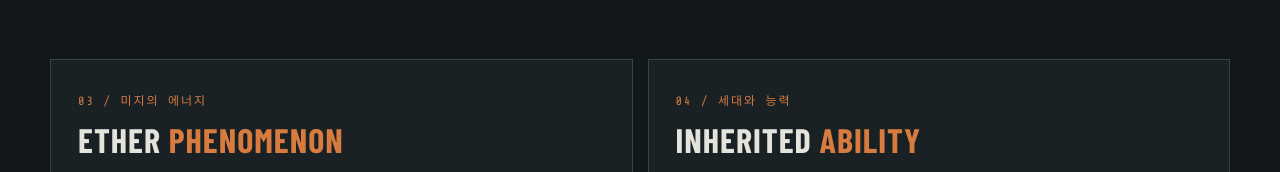
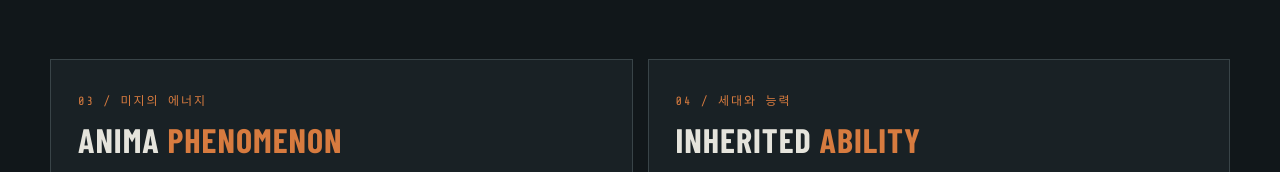
Before and after one commit to Baekl339/Arcadia-Lawless-Zone2, a plain HTML site: page world.html in a window 1280 px wide. Shown: the part 1200-1372 px from the top of the page. Drawn offline with nearby package versions, Linux system fonts and the light colour scheme; a web font is replaced by a local one.

Commit message:
Update world.html

```diff
--- a/world.html
+++ b/world.html
@@ -8,7 +8,7 @@
 <article class="region-card" id="underground"><div class="region-art art-under"><span>02</span><b>UNDER<br>GROUND</b></div><div class="region-info"><h3>지하</h3><p>도시 지하에 남은 통로와 시설을 따라 형성된 위험 구역. 불법 투기장과 환각제 밀매, 블랙마켓이 자리한다.</p><small>불법 투기장 / 밀매 / 암시장</small></div></article>
 <article class="region-card" id="scrap"><div class="region-art art-scrap"><span>03</span><b>고철 숲</b></div><div class="region-info"><h3>고철 숲</h3><p>변이체와 아니마 폭풍이 도사리는 채굴 구역. 무너진 건물과 폐기물 더미에서 데브리스·금속·부품을 채굴한다.</p><small>자원 채굴 구역 / 고위험</small></div></article>
 <article class="region-card" id="hyena"><div class="region-art art-hyena"><span>04</span><b>HYENA<br>OUTPOST</b></div><div class="region-info"><h3>하이에나 주둔지</h3><p>철의 항구 외곽에 장갑차를 원형으로 배치해 구축한 진지. 용병 길드 하이에나의 주둔지다.</p><small>용병 주둔지 / 방어 진지</small></div></article></div></section>
-<section class="world-section two-col"><div class="data-panel"><span class="section-kicker">03 / 미지의 에너지</span><h2>ETHER <em>PHENOMENON</em></h2><p>아니마는 대재앙 당시 지각 균열에서 새어 나온 미지의 에너지다. 황무지 곳곳에 고여 있으며, 아니마 폭풍이 발생하면 한곳으로 몰려든다. 아니마가 몸에 축적되면 오염이 진행된다.</p><div class="stage-list"><div><b>01</b><span>STABLE</span><small>안정</small></div><div><b>02</b><span>UNSTABLE</span><small>불안정</small></div><div><b>03</b><span>DANGER</span><small>위험</small></div><div class="danger"><b>04</b><span>RAMPAGE</span><small>폭주</small></div></div><p class="fine-print">오염은 수치가 아닌 단계로만 표현한다. 시스템창의 오염란은 안정 상태일 때 ‘-’, 불안정 이상일 때만 단계를 표시한다.</p></div>
+<section class="world-section two-col"><div class="data-panel"><span class="section-kicker">03 / 미지의 에너지</span><h2>ANIMA <em>PHENOMENON</em></h2><p>아니마는 대재앙 당시 지각 균열에서 새어 나온 미지의 에너지다. 황무지 곳곳에 고여 있으며, 아니마 폭풍이 발생하면 한곳으로 몰려든다. 아니마가 몸에 축적되면 오염이 진행된다.</p><div class="stage-list"><div><b>01</b><span>STABLE</span><small>안정</small></div><div><b>02</b><span>UNSTABLE</span><small>불안정</small></div><div><b>03</b><span>DANGER</span><small>위험</small></div><div class="danger"><b>04</b><span>RAMPAGE</span><small>폭주</small></div></div><p class="fine-print">오염은 수치가 아닌 단계로만 표현한다. 시스템창의 오염란은 안정 상태일 때 ‘-’, 불안정 이상일 때만 단계를 표시한다.</p></div>
 <div class="data-panel"><span class="section-kicker">04 / 세대와 능력</span><h2>INHERITED <em>ABILITY</em></h2><p><b>구세대</b>는 2030년 이전 출생자로, 아니마 능력이 없다. 아니마가 체내에 누적되기만 했으며 대재앙 첫 10년 동안 다수가 변이체가 되거나 사망해 국가가 무너졌다.</p><p><b>후손 세대</b>는 2030년 이후 출생자로, 선천적으로 한 가지 능력을 지닌다. 몸속 아니마를 태워 능력을 발현하며, 능력 사용으로 체내 아니마를 방출해 조절할 수 있다. 구세대보다 오염 저항력이 좋은 편이다.</p><p>NPC 8명은 전원 후손 세대이며, 부모는 대부분 오염으로 잃었다.</p></div></section>
 <section class="world-section"><div class="section-title"><div><span class="section-kicker">05 / 오염과 생존</span><h2>THE COST OF <em>SURVIVAL</em></h2></div><p>에테르를 다루는 모든 생존자에게 오염은 현실적인 위험이다.</p></div><div class="detail-grid">
 <article class="detail-panel"><span class="sub-kicker">CONTAMINATION</span><h3>오염 저항력</h3><p>아니마 오염 저항력은 신체적·정신적 상태의 영향을 받는다. 과거의 트라우마가 자극되거나 정신적으로 취약해지는 상황에서는 저항력이 낮아져 평소보다 오염이 쉽게 진행된다.</p><p>단, 트라우마 자극 자체가 오염을 직접 발생시키지는 않는다. 실제 오염은 능력 과사용·아니마 폭풍·오염 구역 노출 등으로 아니마가 체내에 축적되며 진행된다.</p></article>
```
